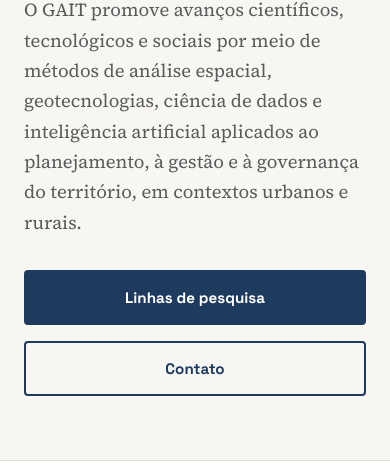
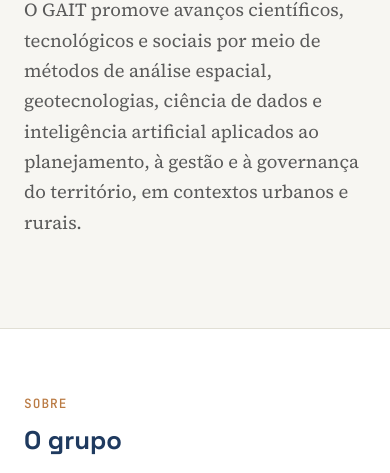
Before and after one commit to Alexandrogschafer/site-gait, a plain HTML site: page index.html in a window 390 px wide. Shown: the part 364-837 px from the top of the page. Drawn offline with Linux system fonts and the light colour scheme.

Commit message:
Remove botões do hero e ajusta espaçamento inferior
Simplifica a seção hero mantendo apenas eyebrow, título e lead.
Aumenta o padding-bottom para compensar o espaço dos botões removidos.

```diff
--- a/css/style.css
+++ b/css/style.css
@@ -251,7 +251,7 @@
 
 /* ===== Hero ===== */
 .hero {
-  padding: 100px 0 88px;
+  padding: 100px 0 96px;
 }
 
 .hero-inner {
@@ -816,7 +816,7 @@
 /* ===== Responsive ===== */
 @media (max-width: 860px) {
   .hero {
-    padding: 76px 0 64px;
+    padding: 76px 0 72px;
   }
 
   .section {
--- a/index.html
+++ b/index.html
@@ -46,10 +46,6 @@
         inteligência artificial aplicados ao planejamento, à gestão e à
         governança do território, em contextos urbanos e rurais.
       </p>
-      <div class="hero-actions">
-        <a href="#linhas" class="btn btn-primary">Linhas de pesquisa</a>
-        <a href="#contato" class="btn btn-outline">Contato</a>
-      </div>
     </div>
   </section>
 
```
